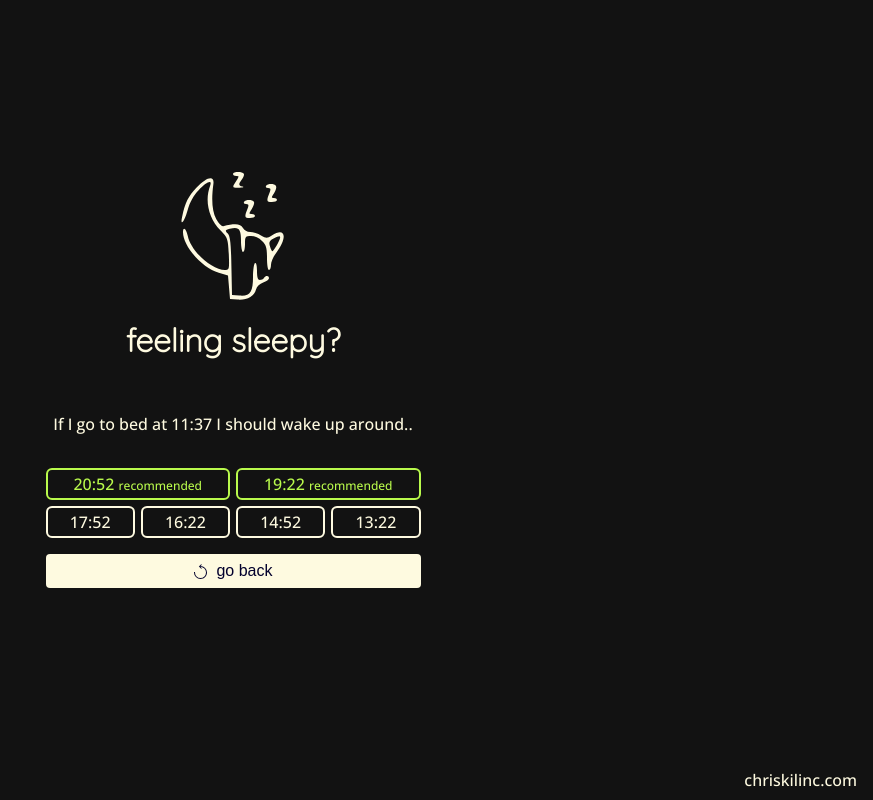
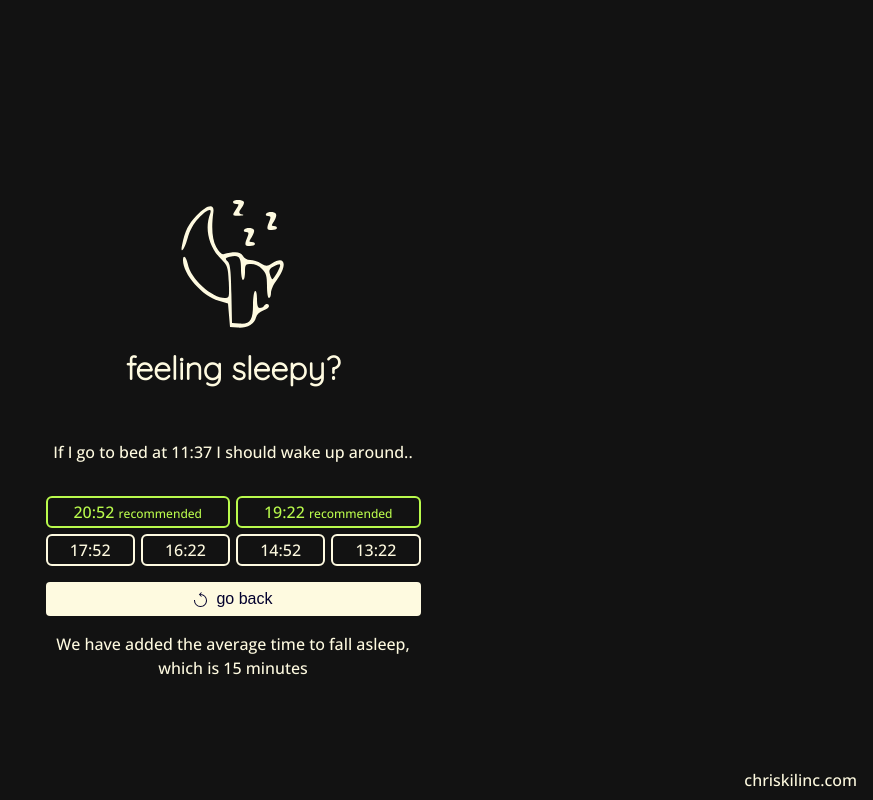
Before and after one commit to chriskilinc/sleepy, a React (Create React App) app: page / in a window 1280 px wide. Both pictures are taken after a click on the button "Go to bed". Shown: the whole page, without its empty margins (407-1280 px from the left). Built offline with nearby package versions, Linux system fonts and the light colour scheme.

Commit message:
Add desc under controls and redo content alignment

```diff
--- a/src/App.css
+++ b/src/App.css
@@ -10,7 +10,6 @@
   padding: 0 1rem;
   align-items: center;
   flex-direction: column;
-  justify-content: center;
   color: var(--colorWhite);
 }
 
@@ -29,6 +28,7 @@
   align-items: center;
   max-width: 375px;
   width: 100%;
+  margin-top: 25vh;
 }
 
 @media only screen and (max-width: 400px)  {
@@ -64,3 +64,7 @@
 .u-margin-vertical-small {
   margin: 2rem 0;
 }
+
+.u-margin-vertical-smaller {
+  margin: 1rem 0;
+}
--- a/src/App.js
+++ b/src/App.js
@@ -76,6 +76,7 @@ function App() {
           <TimeItems timeItems={timeItems} />
           <Controls timeItems={timeItems} selectedTime={selectedTime} onWakeUp={onWakeUp} onGoToBed={onGoToBed}
             onCurrentBedtime={onCurrentBedtime} onReset={onReset} />
+          {(timeItems && timeItems.length != 0) && <p className="u-text-align-center u-margin-vertical-smaller">We have added the average time to fall asleep, which is 15 minutes</p>}
         </div>
       </main>
       <footer className="contact">
```
